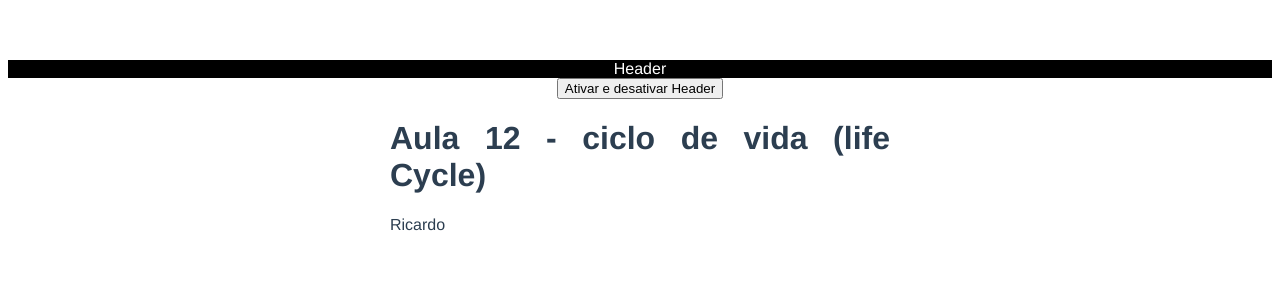
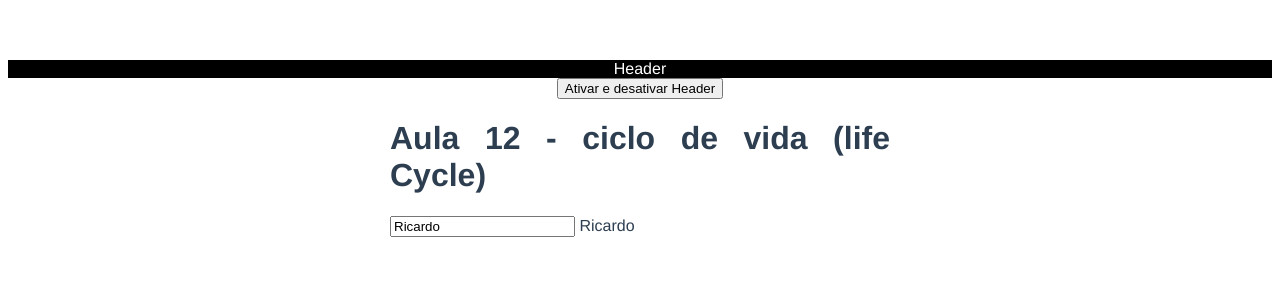
Before and after one commit to Ricardomjr-10/vuejsjornadadev, a Vue app: page / in a window 1280 px wide. Shown: the top 300 px of the page. Built offline with nearby package versions, Linux system fonts and the light colour scheme.

Commit message:
beforeUpdate debug

```diff
--- a/src/components/Aula_12.vue
+++ b/src/components/Aula_12.vue
@@ -1,6 +1,7 @@
 <template>
     <div class="container">
         <h1>Aula 12 - ciclo de vida (life Cycle)</h1>
+        <input v-model="name" type="text">
         {{ name }}
         <!-- Criação,
             preparar o componente
@@ -39,6 +40,12 @@ export default {
 
     },
     // HOOKS
+    beforeUpdate() {
+        console.log('beforeUpdate', this.name)
+    },
+    updated(){
+        console.log('update', this.name)
+    }
     // beforeCreate() {
     //     console.log('beforeCreate')
     //     console.log('Estado: ', this.name)
--- a/src/components/TheHeader2.vue
+++ b/src/components/TheHeader2.vue
@@ -7,6 +7,7 @@
 <script>
 export default {
     beforeUnmount() {
+        //destruir as libs e eventos listeners
         console.log('beforeUmount')
     },
     unmounted() {
```
